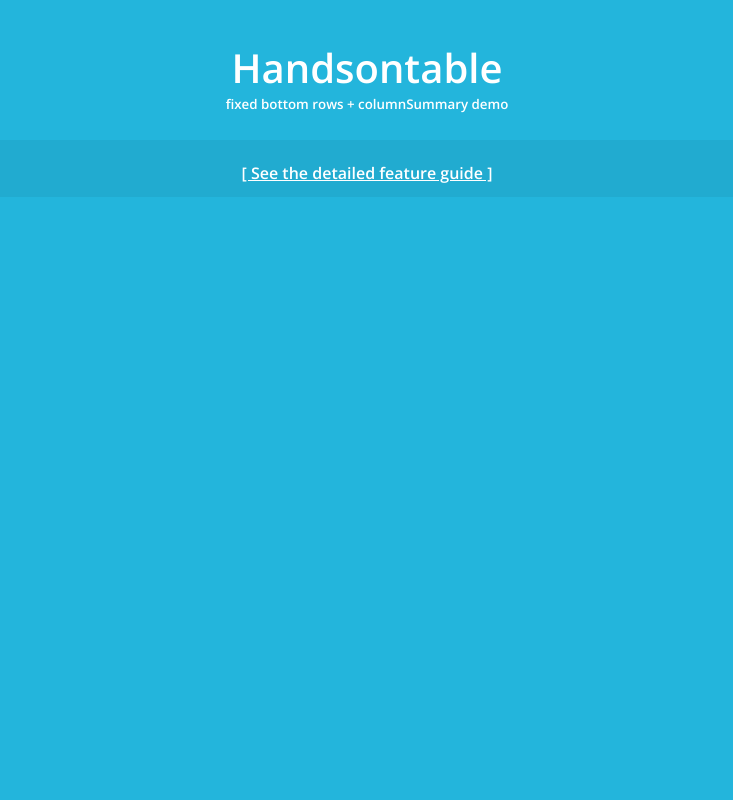
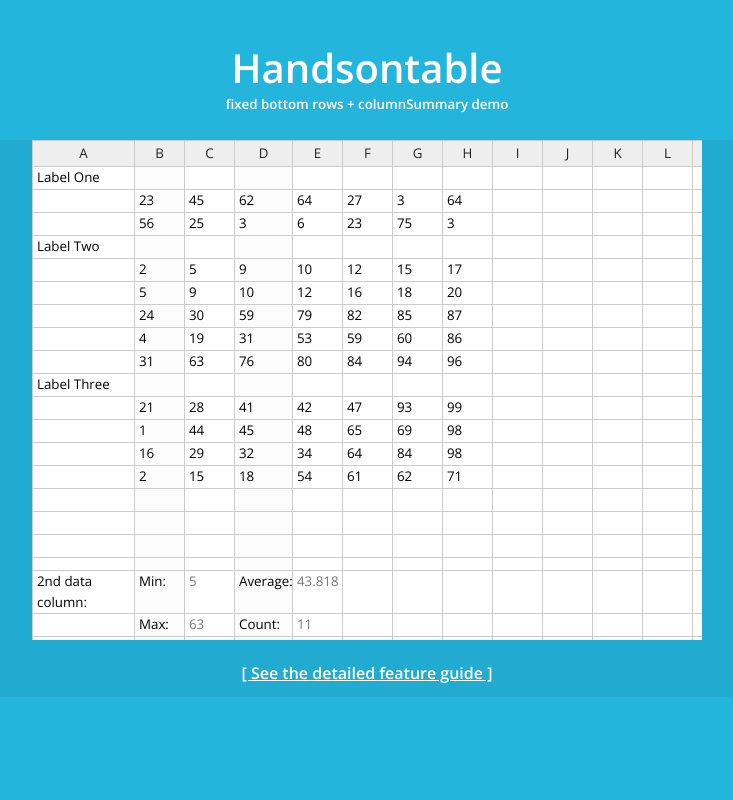
Before and after one commit to jansiegel/handsontable-column-summary-demo, a plain HTML site: page index.html in a window 1280 px wide. Shown: the whole page, without its empty margins (273-1006 px from the left). Drawn offline with nearby package versions, Linux system fonts and the light colour scheme.

Commit message:
update lib url

```diff
--- a/index.html
+++ b/index.html
@@ -6,11 +6,11 @@
 
   <title>Fixed bottom rows + columnSummary plugin demo</title>
 
-  <script src="http://localhost/dist/handsontable.full.js"></script>
-  <link rel="stylesheet" media="screen" href="http://localhost/dist/handsontable.full.css">
+  <!--<script src="http://localhost/dist/handsontable.full.js"></script>-->
+  <!--<link rel="stylesheet" media="screen" href="http://localhost/dist/handsontable.full.css">-->
 
-  <!--<script src="lib/handsontable.full.js"></script>-->
-  <!--<link rel="stylesheet" media="screen" href="lib/handsontable.full.css">-->
+  <script src="lib/handsontable.full.js"></script>
+  <link rel="stylesheet" media="screen" href="lib/handsontable.full.css">
 
   <link href='http://fonts.googleapis.com/css?family=Open+Sans:400,600' rel='stylesheet' type='text/css'>
   <link rel="stylesheet" media="screen" href="style.css">
@@ -164,7 +164,7 @@
       this.setCellMeta(12, 4, 'extraProperty', 'different value');
 
       // ensure the summary values are up to date:
-      this.getPlugin('ColumnSummary').refreshAllEndpoints();
+      this.getPlugin('columnSummary').refreshAllEndpoints();
     }
   });
 
```
